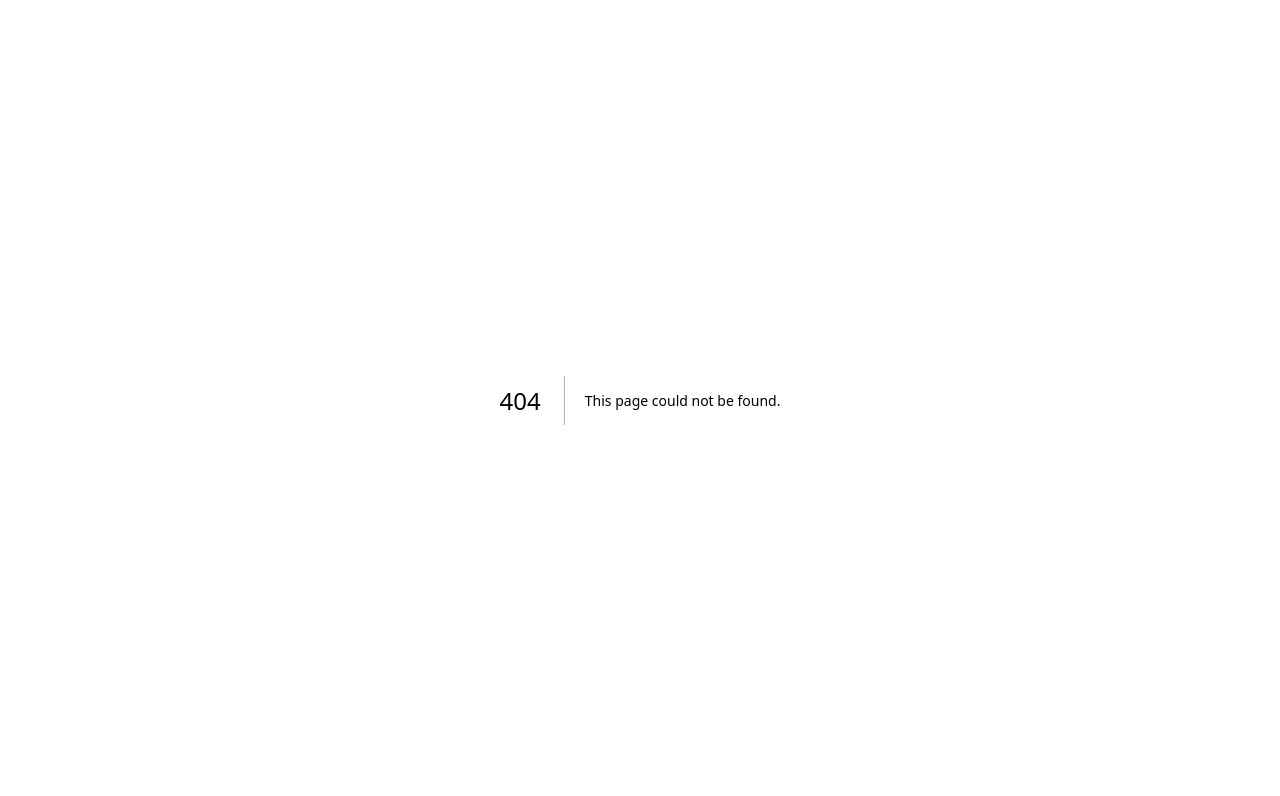
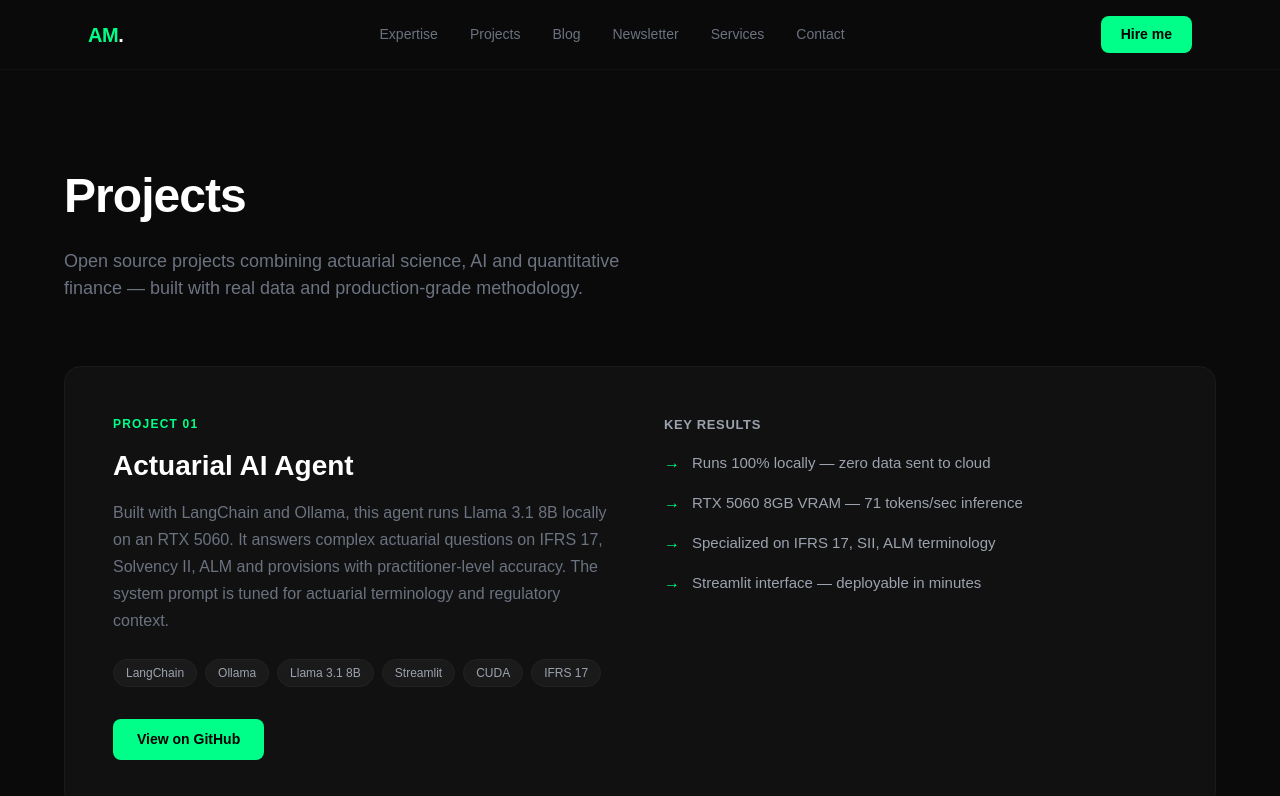
Before and after one commit to Ama19902023/portfolio, a Next.js app: page /projects in a window 1280 px wide. Before the commit this address had no page. Shown: the top 796 px of the page. Built offline with nearby package versions, Linux system fonts and the light colour scheme.

Commit message:
Add Projects page + SEO + Navbar update

```diff
--- /dev/null
+++ b/src/app/projects/page.tsx
@@ -0,0 +1,139 @@
+import Link from 'next/link'
+import Navbar from '../../components/Navbar'
+
+const projects = [
+  {
+    slug: 'agent-actuariel',
+    titre: 'Actuarial AI Agent',
+    description: 'A local LLM agent specialized in IFRS 17 and Solvency II, running entirely on GPU — no cloud, no API costs, full data privacy.',
+    longDescription: 'Built with LangChain and Ollama, this agent runs Llama 3.1 8B locally on an RTX 5060. It answers complex actuarial questions on IFRS 17, Solvency II, ALM and provisions with practitioner-level accuracy. The system prompt is tuned for actuarial terminology and regulatory context.',
+    tags: ['LangChain', 'Ollama', 'Llama 3.1 8B', 'Streamlit', 'CUDA', 'IFRS 17'],
+    resultats: [
+      'Runs 100% locally — zero data sent to cloud',
+      'RTX 5060 8GB VRAM — 71 tokens/sec inference',
+      'Specialized on IFRS 17, SII, ALM terminology',
+      'Streamlit interface — deployable in minutes'
+    ],
+    github: 'https://github.com/Ama19902023/agent-actuariel',
+    couleur: '#00ff88'
+  },
+  {
+    slug: 'trading-algo',
+    titre: 'Algo Trading Dashboard',
+    description: 'A walk-forward backtesting system for NQ and ES futures using LightGBM — with real ML signals, not curve-fitted results.',
+    longDescription: 'The key differentiator is walk-forward validation: the model is trained on past data and tested on future data it has never seen. This eliminates data leakage — the most common mistake in quant backtesting. 17 technical features, 5-fold TimeSeriesSplit, real-time signal generation.',
+    tags: ['LightGBM', 'Walk-Forward', 'Plotly', 'Yahoo Finance', 'NQ Futures', 'ES Futures'],
+    resultats: [
+      '53.5% win rate — walk-forward validated',
+      '-15.1% max drawdown',
+      '172 trades over 2 years',
+      'Live signal: Long or Cash for next session'
+    ],
+    github: 'https://github.com/Ama19902023/trading-algo',
+    couleur: '#ff6b6b'
+  },
+  {
+    slug: 'dashboard-alm',
+    titre: 'ALM Dashboard — Solvency II',
+    description: 'A real-time ALM dashboard computing duration gap, SCR Market and interest rate sensitivities using live yield curve data.',
+    longDescription: 'Built for a simplified life insurer balance sheet, the dashboard computes Macaulay and modified duration for assets and liabilities, duration gap, and SCR Market using the Solvency II standard formula correlation matrix. Yield curve data comes from Yahoo Finance as a proxy for EIOPA curves.',
+    tags: ['Solvency II', 'ALM', 'Duration', 'SCR', 'Streamlit', 'Plotly', 'Python'],
+    resultats: [
+      'Live yield curve from Yahoo Finance',
+      'SCR Market: Rates + Equity + Spread aggregation',
+      'Interactive spread slider for liability curve',
+      'Sensitivity analysis: +100bp, +200bp, -100bp'
+    ],
+    github: 'https://github.com/Ama19902023/dashboard-alm',
+    couleur: '#ffd700'
+  },
+  {
+    slug: 'llm-actuariel',
+    titre: 'Fine-tuned Actuarial LLM',
+    description: 'Mistral 7B fine-tuned with LoRA on 190 actuarial examples covering IFRS 17, Solvency II, ALM and Python code — published on HuggingFace.',
+    longDescription: 'Using LoRA (Low-Rank Adaptation), only 1% of model parameters are modified during training — making fine-tuning feasible on a single RTX 5060 GPU in 2-3 hours. The dataset was hand-crafted by a practitioner with 11 years of actuarial experience, ensuring quality over quantity.',
+    tags: ['Mistral 7B', 'LoRA', 'PEFT', 'HuggingFace', 'PyTorch', 'CUDA', 'IFRS 17'],
+    resultats: [
+      '190 hand-crafted Q&A pairs',
+      'Training: 2-3 hours on RTX 5060',
+      'Published on HuggingFace as v0.1',
+      'Next: 500+ examples, evaluation benchmark'
+    ],
+    github: 'https://github.com/Ama19902023/llm-actuariel',
+    huggingface: 'https://huggingface.co/aminemed90/mistral-actuariel-v0.1',
+    couleur: '#a78bfa'
+  }
+]
+
+export default function ProjectsPage() {
+  return (
+    <main style={{minHeight: '100vh', backgroundColor: '#0a0a0a', paddingTop: '80px'}}>
+      <Navbar />
+      <div style={{padding: '80px 24px 96px'}}>
+        <div style={{maxWidth: '1152px', margin: '0 auto'}}>
+
+          <div style={{marginBottom: '64px'}}>
+            <h1 style={{fontSize: '48px', fontWeight: '800', color: 'white', marginBottom: '16px', letterSpacing: '-0.02em'}}>
+              Projects
+            </h1>
+            <p style={{color: '#6b7280', fontSize: '18px', maxWidth: '600px'}}>
+              Open source projects combining actuarial science, AI and quantitative finance — built with real data and production-grade methodology.
+            </p>
+          </div>
+
+          <div style={{display: 'flex', flexDirection: 'column', gap: '32px'}}>
+            {projects.map((project, index) => (
+              <div key={project.slug} style={{backgroundColor: '#111', border: '1px solid #1a1a1a', borderRadius: '16px', padding: '48px', display: 'grid', gridTemplateColumns: '1fr 1fr', gap: '48px'}}>
+
+                <div>
+                  <div style={{color: project.couleur, fontSize: '12px', fontWeight: '700', letterSpacing: '0.1em', textTransform: 'uppercase', marginBottom: '16px'}}>
+                    Project 0{index + 1}
+                  </div>
+                  <h2 style={{fontSize: '28px', fontWeight: '800', color: 'white', marginBottom: '16px', lineHeight: '1.2'}}>
+                    {project.titre}
+                  </h2>
+                  <p style={{color: '#6b7280', fontSize: '16px', lineHeight: '1.7', marginBottom: '24px'}}>
+                    {project.longDescription}
+                  </p>
+                  <div style={{display: 'flex', flexWrap: 'wrap', gap: '8px', marginBottom: '32px'}}>
+                    {project.tags.map((tag) => (
+                      <span key={tag} style={{fontSize: '12px', padding: '4px 12px', borderRadius: '999px', backgroundColor: '#1a1a1a', color: '#9ca3af', border: '1px solid #222'}}>
+                        {tag}
+                      </span>
+                    ))}
+                  </div>
+                  <div style={{display: 'flex', gap: '16px'}}>
+                    <a href={project.github} target="_blank" style={{backgroundColor: project.couleur, color: 'black', fontWeight: '700', padding: '10px 24px', borderRadius: '8px', textDecoration: 'none', fontSize: '14px'}}>
+                      View on GitHub
+                    </a>
+                    {project.huggingface && (
+                      <a href={project.huggingface} target="_blank" style={{border: '1px solid #333', color: '#9ca3af', fontWeight: '700', padding: '10px 24px', borderRadius: '8px', textDecoration: 'none', fontSize: '14px'}}>
+                        HuggingFace
+                      </a>
+                    )}
+                  </div>
+                </div>
+
+                <div>
+                  <div style={{color: '#9ca3af', fontSize: '13px', fontWeight: '600', letterSpacing: '0.05em', textTransform: 'uppercase', marginBottom: '16px'}}>
+                    Key Results
+                  </div>
+                  <div style={{display: 'flex', flexDirection: 'column', gap: '16px'}}>
+                    {project.resultats.map((resultat) => (
+                      <div key={resultat} style={{display: 'flex', gap: '12px', alignItems: 'flex-start'}}>
+                        <span style={{color: project.couleur, flexShrink: 0, fontSize: '16px'}}>→</span>
+                        <span style={{color: '#9ca3af', fontSize: '15px', lineHeight: '1.6'}}>{resultat}</span>
+                      </div>
+                    ))}
+                  </div>
+                </div>
+
+              </div>
+            ))}
+          </div>
+
+        </div>
+      </div>
+    </main>
+  )
+}
--- a/src/components/Navbar.tsx
+++ b/src/components/Navbar.tsx
@@ -7,7 +7,7 @@ export default function Navbar() {
         </a>
         <div style={{display: 'flex', gap: '32px', fontSize: '14px'}}>
           <a href="#expertise" style={{color: '#6b7280', textDecoration: 'none'}}>Expertise</a>
-          <a href="#projects" style={{color: '#6b7280', textDecoration: 'none'}}>Projects</a>
+          <a href="/projects" style={{color: '#6b7280', textDecoration: 'none'}}>Projects</a>
           <a href="/blog" style={{color: '#6b7280', textDecoration: 'none'}}>Blog</a>
           <a href="/newsletter" style={{color: '#6b7280', textDecoration: 'none'}}>Newsletter</a>
           <a href="#services" style={{color: '#6b7280', textDecoration: 'none'}}>Services</a>
```
